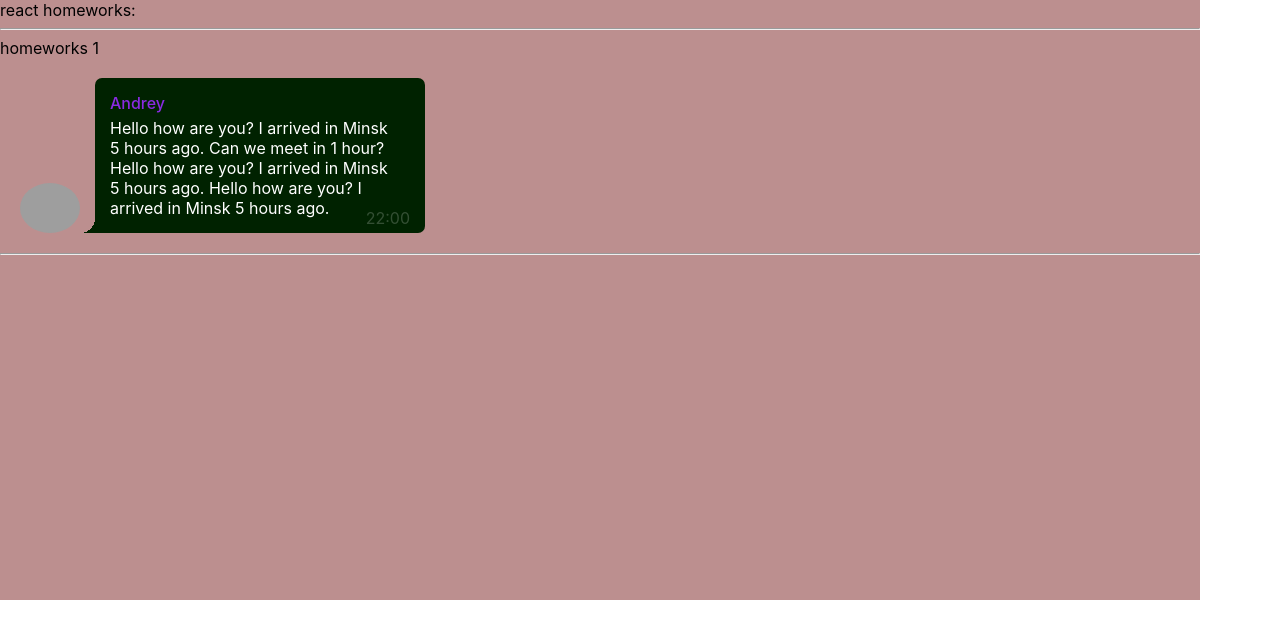
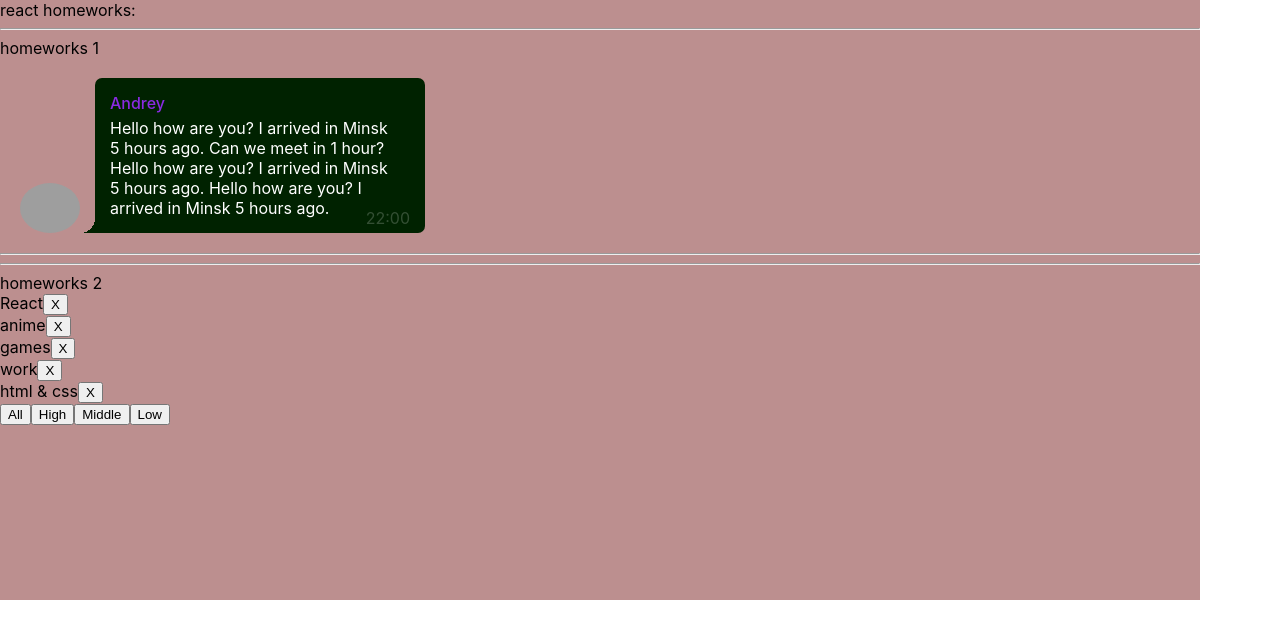
Before and after one commit to KirylSereda/ignat-HomeWorks-IT-ICNCUBATOR, a React (Create React App) app: page / in a window 1280 px wide. Shown: the top 638 px of the page. Built offline with nearby package versions, Linux system fonts and the light colour scheme; grey boxes are pictures that could not be loaded.

Commit message:
'initial:HW-2'

```diff
--- a/src/p1-main/m1-ui/u1-app/App.tsx
+++ b/src/p1-main/m1-ui/u1-app/App.tsx
@@ -1,12 +1,12 @@
-import s from './App.module.css'
 import HW1 from '../../../p2-homeworks/h1/HW1'
+import HW2 from '../../../p2-homeworks/h2/HW2'
 
 function App() {
     return (
         <div style={{ backgroundColor: 'rosybrown', width: '1200px', height: '600px' }}>
             <div>react homeworks:</div>
             <HW1 />
-            {/*<HW2/>*/}
+            <HW2 />
             {/*<HW3/>*/}
             {/*<HW4/>*/}
             {/*<HW5/>*/}
--- a/src/p2-homeworks/h2/Affair.tsx
+++ b/src/p2-homeworks/h2/Affair.tsx
@@ -1,18 +1,21 @@
 import React from 'react'
+import {AffairType} from "./HW2";
 
 type AffairPropsType = {
-    // key не нужно типизировать
-    affair: any // need to fix any
-    deleteAffairCallback: any // need to fix any
+
+    affair: AffairType
+    deleteAffairCallback: (id: number) => void
 }
 
 function Affair(props: AffairPropsType) {
-    const deleteCallback = () => {}// need to fix
+
+    const deleteCallback = () => {
+        props.deleteAffairCallback(props.affair._id)
+    }
 
     return (
         <div>
-            // show some text
-
+            {props.affair.name}
             <button onClick={deleteCallback}>X</button>
         </div>
     )
--- a/src/p2-homeworks/h2/Affairs.tsx
+++ b/src/p2-homeworks/h2/Affairs.tsx
@@ -1,26 +1,34 @@
 import React from 'react'
 import Affair from './Affair'
-import {AffairType} from './HW2'
+import {AffairType, FilterType} from './HW2'
 
 type AffairsPropsType = { // need to fix any
-    data: any
-    setFilter: any
-    deleteAffairCallback: any
+    data: Array<AffairType>
+    setFilter: (priority:FilterType) => void
+    deleteAffairCallback: (id: number) => void
 }
 
 function Affairs(props: AffairsPropsType) {
     const mappedAffairs = props.data.map((a: AffairType) => (
-        <Affair // should work
-            key={a._id} // кеи ОБЯЗАТЕЛЬНЫ в 99% - так что лучше их писать всегда при создании компонент в мапе
+        <Affair
+            key={a._id}
             affair={a}
             deleteAffairCallback={props.deleteAffairCallback}
         />
     ))
 
-    const setAll = () => {} // need to fix
-    const setHigh = () => {}
-    const setMiddle = () => {}
-    const setLow = () => {}
+    const setAll = () => {
+        props.setFilter('all')
+    } // need to fix
+    const setHigh = () => {
+        props.setFilter('high')
+    }
+    const setMiddle = () => {
+        props.setFilter('middle')
+    }
+    const setLow = () => {
+        props.setFilter('low')
+    }
 
     return (
         <div>
--- a/src/p2-homeworks/h2/HW2.tsx
+++ b/src/p2-homeworks/h2/HW2.tsx
@@ -2,12 +2,16 @@ import React, {useState} from 'react'
 import Affairs from './Affairs'
 
 // types
-export type AffairPriorityType = any // need to fix any
-export type AffairType = any // need to fix any
+export type AffairPriorityType = 'low' | 'high' | 'middle'
+export type AffairType = {
+    _id: number
+    name: string
+    priority: string
+}
 export type FilterType = 'all' | AffairPriorityType
 
 // constants
-const defaultAffairs: any = [ // need to fix any
+const defaultAffairs: Array<AffairType> = [
     {_id: 1, name: 'React', priority: 'high'},
     {_id: 2, name: 'anime', priority: 'low'},
     {_id: 3, name: 'games', priority: 'low'},
@@ -16,37 +20,32 @@ const defaultAffairs: any = [ // need to fix any
 ]
 
 // pure helper functions
-export const filterAffairs = (affairs: any, filter: any): any => { // need to fix any
-    if (filter === 'all') return affairs
-    else return // need to fix
+export const filterAffairs = (affairs: Array<AffairType>, filter: FilterType): Array<AffairType> => {
+    return filter === 'all' ? affairs : affairs.filter(affair => affair.priority == filter)
+
 }
-export const deleteAffair = (affairs: any, _id: any): any => { // need to fix any
-    return // need to fix
+export const deleteAffair = (affairs: Array<AffairType>, _id: number): Array<AffairType> => {
+    return affairs.filter(affair => affair._id != _id)
 }
 
 function HW2() {
-    const [affairs, setAffairs] = useState<any>(defaultAffairs) // need to fix any
+    const [affairs, setAffairs] = useState<Array<AffairType>>(defaultAffairs) // need to fix any
     const [filter, setFilter] = useState<FilterType>('all')
 
     const filteredAffairs = filterAffairs(affairs, filter)
-    const deleteAffairCallback = (_id: any) => setAffairs(deleteAffair(affairs, _id)) // need to fix any
+    const deleteAffairCallback = (_id: number) => setAffairs(deleteAffair(affairs, _id))
 
     return (
         <div>
             <hr/>
             homeworks 2
 
-            {/*should work (должно работать)*/}
             <Affairs
                 data={filteredAffairs}
                 setFilter={setFilter}
                 deleteAffairCallback={deleteAffairCallback}
             />
 
-            <hr/>
-            {/*для личного творчества, могу проверить*/}
-            {/*<AlternativeAffairs/>*/}
-            <hr/>
         </div>
     )
 }
```
Also changed, not shown: src/p2-homeworks/h2/AlternativeAffairs.tsx (deleted, +0 -11 lines).
